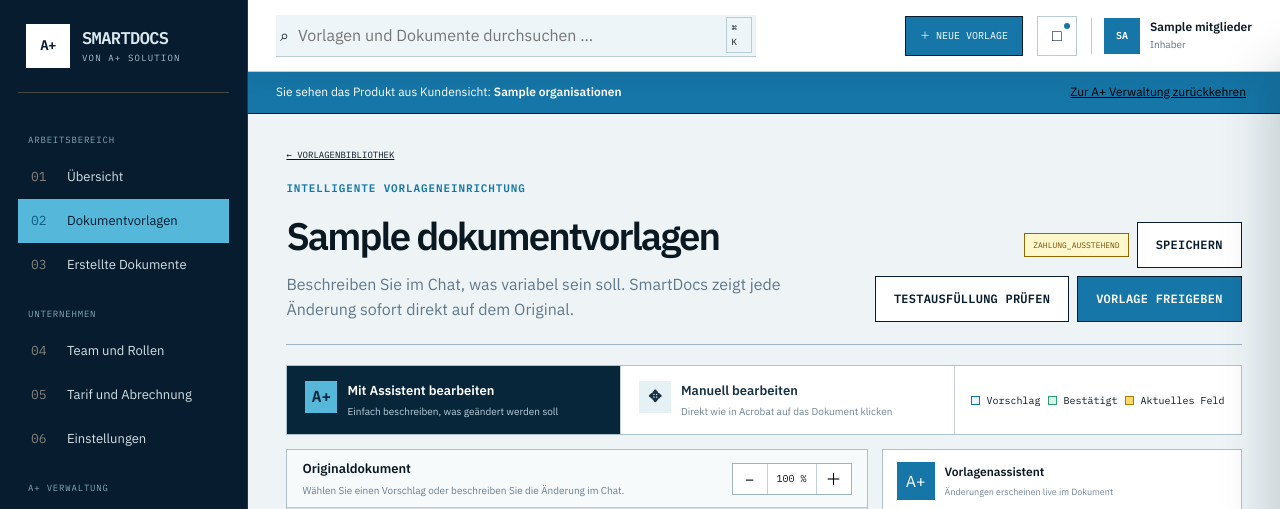
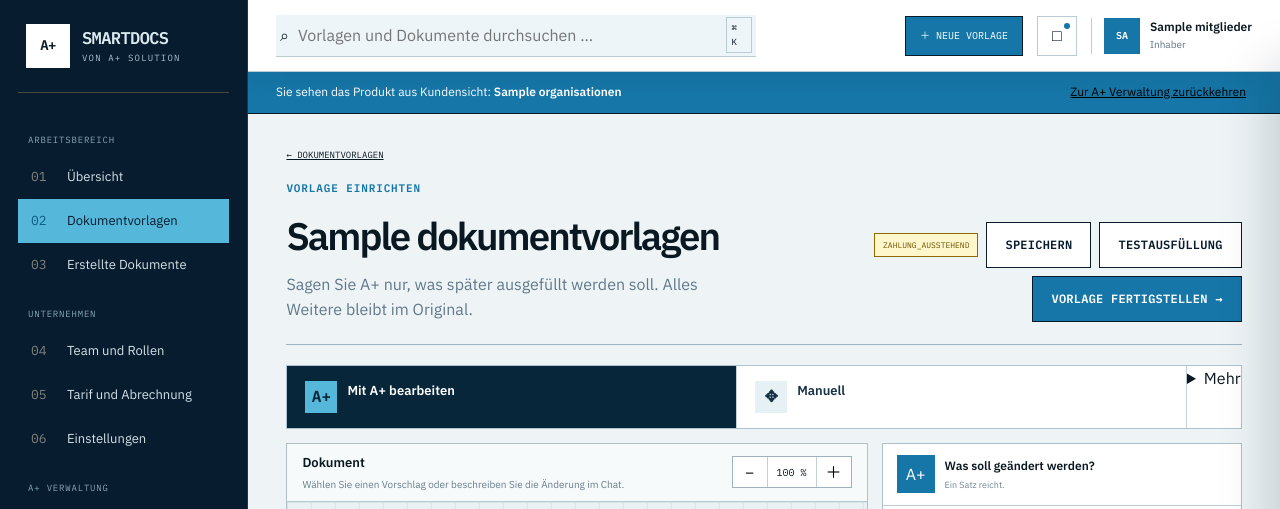
Before and after one commit to hsdarestani/A-SmartDocs, a FastAPI app: page /vorlagen/1 in a window 1280 px wide. Shown: the top 509 px of the page. Run offline with FastAPI, Linux system fonts and the light colour scheme; the visitor is signed in with stand-in values (Sample User, id 1); tables that the repository leaves empty hold one stand-in row (values such as "Sample post"); parts of the project's set-up code (start-up, migrations or seed data) failed here and were passed over.

Commit message:
Vorlageneditor radikal vereinfachen

```diff
--- a/app/templates/vorlage_detail.html
+++ b/app/templates/vorlage_detail.html
@@ -1,61 +1,66 @@
 {% extends "base.html" %}
 {% block titel %}{{ eintrag.name }} – A+ SmartDocs{% endblock %}
 {% block inhalt %}
-<section class="workflow-editor">
-  <header class="workflow-kopf">
+<section class="workflow-editor workflow-editor-einfach">
+  <header class="workflow-kopf workflow-kopf-einfach">
     <div>
-      <a href="/vorlagen" class="zuruecklink">← Vorlagenbibliothek</a>
-      <span class="uebertitel">Intelligente Vorlageneinrichtung</span>
+      <a href="/vorlagen" class="zuruecklink">← Dokumentvorlagen</a>
+      <span class="uebertitel">Vorlage einrichten</span>
       <h1>{{ eintrag.name }}</h1>
-      <p>Beschreiben Sie im Chat, was variabel sein soll. SmartDocs zeigt jede Änderung sofort direkt auf dem Original.</p>
+      <p>Sagen Sie A+ nur, was später ausgefüllt werden soll. Alles Weitere bleibt im Original.</p>
     </div>
     <div class="workflow-kopfaktionen">
       <span class="zustandsmarke {% if eintrag.status == 'bereit' %}bereit{% endif %}" id="workflowStatus">{{ eintrag.status }}</span>
-      <button id="workflowSpeichern" class="schaltflaeche sekundaer" type="button">Speichern</button>
-      <button id="workflowTesten" class="schaltflaeche sekundaer" type="button">Testausfüllung prüfen</button>
-      {% if eintrag.status == 'bereit' %}<a href="/vorlagen/{{ eintrag.id }}/verwenden" class="schaltflaeche primaer">Vorlage verwenden →</a>{% else %}<button id="workflowFreigeben" class="schaltflaeche primaer" type="button">Vorlage freigeben</button>{% endif %}
+      <button id="workflowSpeichern" class="schaltflaeche sekundaer workflow-technisch" type="button">Speichern</button>
+      <button id="workflowTesten" class="schaltflaeche sekundaer workflow-technisch" type="button">Testausfüllung</button>
+      {% if eintrag.status == 'bereit' %}
+        <a href="/vorlagen/{{ eintrag.id }}/verwenden" class="schaltflaeche primaer">Dokument erstellen →</a>
+      {% else %}
+        <button id="workflowFreigeben" class="schaltflaeche primaer" type="button">Vorlage fertigstellen →</button>
+      {% endif %}
     </div>
   </header>
 
-  <div class="workflow-modusleiste" role="tablist" aria-label="Bearbeitungsmodus">
-    <button type="button" class="aktiv" data-workflow-modus="chat"><span>A+</span><b>Mit Assistent bearbeiten</b><small>Einfach beschreiben, was geändert werden soll</small></button>
-    <button type="button" data-workflow-modus="manuell"><span>✥</span><b>Manuell bearbeiten</b><small>Direkt wie in Acrobat auf das Dokument klicken</small></button>
-    <div class="workflow-legende"><i class="vorgeschlagen"></i>Vorschlag <i class="bestaetigt"></i>Bestätigt <i class="ausgewaehlt"></i>Aktuelles Feld</div>
+  <div class="workflow-modusleiste workflow-modusleiste-einfach" role="tablist" aria-label="Bearbeitungsmodus">
+    <button type="button" class="aktiv" data-workflow-modus="chat"><span>A+</span><b>Mit A+ bearbeiten</b></button>
+    <button type="button" data-workflow-modus="manuell"><span>✥</span><b>Manuell</b></button>
+    <details class="workflow-mehr"><summary>Mehr</summary><div><i class="vorgeschlagen"></i>Vorschlag <i class="bestaetigt"></i>Bestätigt <i class="ausgewaehlt"></i>Ausgewählt</div></details>
   </div>
 
-  <div class="workflow-arbeitsbereich">
+  <div class="workflow-arbeitsbereich workflow-arbeitsbereich-einfach">
     <section class="workflow-dokumentbereich">
-      <div class="workflow-dokumentkopf"><div><strong>Originaldokument</strong><small id="workflowDokumentHinweis">Klicken Sie links auf einen Feldvorschlag, um seine genaue Position zu sehen.</small></div><div class="workflow-zoom"><button type="button" id="workflowZoomMinus">−</button><span id="workflowZoomWert">100 %</span><button type="button" id="workflowZoomPlus">＋</button></div></div>
+      <div class="workflow-dokumentkopf"><div><strong>Dokument</strong><small id="workflowDokumentHinweis">Klicken Sie auf ein markiertes Feld, um es zu prüfen.</small></div><div class="workflow-zoom"><button type="button" id="workflowZoomMinus">−</button><span id="workflowZoomWert">100 %</span><button type="button" id="workflowZoomPlus">＋</button></div></div>
       <div class="workflow-dokument-scroll" id="workflowDokumentScroll"><div class="workflow-seiten" id="workflowSeiten">{% for seite in range(1, eintrag.seiten + 1) %}<article class="workflow-seite" data-seite="{{ seite }}"><img src="/vorlagen/{{ eintrag.id }}/seiten/{{ seite }}.png" alt="Seite {{ seite }} der Vorlage" draggable="false"><div class="workflow-overlay" data-seite="{{ seite }}"></div><span class="workflow-seitennummer">Seite {{ seite }}</span></article>{% endfor %}</div></div>
     </section>
 
-    <aside class="workflow-assistent">
+    <aside class="workflow-assistent workflow-assistent-einfach">
       <section id="workflowChatPanel" class="workflow-panel aktiv">
-        <header class="workflow-panelkopf"><span class="assistentenbild gross">A+</span><div><strong>Vorlagenassistent</strong><small>Änderungen erscheinen live im Dokument</small></div></header>
-        <div class="workflow-startkarte"><small>Automatische Qualitätskontrolle</small><strong>Ich habe {{ eintrag.erkannte_felder }} mögliche variable Bereiche vorgeschlagen.</strong><p>Bestätigen Sie passende Vorschläge einzeln, entfernen Sie unnötige oder schreiben Sie mir einfach, was anders sein soll.</p><div class="workflow-schnellaktionen"><button type="button" data-chat-vorschlag="Bestätige alle plausiblen Vorschläge und entferne offensichtliche Duplikate.">Vorschläge bereinigen</button><button type="button" data-chat-vorschlag="Zeige mir nur unsichere Felder, die ich prüfen sollte.">Nur Unsicheres zeigen</button><button type="button" data-chat-vorschlag="Entferne alle Vorschläge. Ich möchte die Felder selbst definieren.">Ohne Vorschläge starten</button></div></div>
+        <header class="workflow-panelkopf"><span class="assistentenbild gross">A+</span><div><strong>Was soll geändert werden?</strong><small>Ein Satz reicht.</small></div></header>
+        <div class="workflow-startkarte workflow-startkarte-einfach"><strong>{{ eintrag.erkannte_felder }} mögliche Felder gefunden</strong><p>Schreiben Sie zum Beispiel: „Firmenname und Adresse sind variabel.“</p><div class="workflow-schnellaktionen"><button type="button" data-chat-vorschlag="Bestätige alle plausiblen Vorschläge und entferne offensichtliche Duplikate.">Alles Plausible übernehmen</button><button type="button" data-chat-vorschlag="Zeige mir nur unsichere Felder, die ich prüfen sollte.">Nur Unsicheres prüfen</button></div></div>
         <div class="workflow-dialog" id="workflowDialog">{% for dialog in dialoge %}<div class="dialognachricht {{ 'nutzer' if dialog.rolle == 'nutzer' else 'assistent' }}">{{ dialog.nachricht }}</div>{% endfor %}</div>
-        <form id="workflowChatForm" class="workflow-chat-eingabe"><textarea id="workflowChatText" rows="2" placeholder="z. B. Vorname und Nachname sind variabel. Die Überschrift bleibt fest."></textarea><button type="submit" aria-label="Nachricht senden">↑</button></form>
+        <form id="workflowChatForm" class="workflow-chat-eingabe"><textarea id="workflowChatText" rows="2" placeholder="Was soll variabel sein oder entfernt werden?"></textarea><button type="submit" aria-label="Nachricht senden">↑</button></form>
       </section>
 
-      <section id="workflowManuellPanel" class="workflow-panel"><header class="workflow-panelkopf"><span class="assistentenbild gross">✥</span><div><strong>Manueller Modus</strong><small>Direkt auf die gewünschte Stelle klicken</small></div></header><div class="workflow-anleitung"><b>1</b><span>Klicken Sie auf eine freie oder zu ersetzende Stelle im Dokument.</span><b>2</b><span>Ziehen Sie das Feld an die richtige Position und skalieren Sie es am Griff.</span><b>3</b><span>Wählen Sie nur bei vorhandenem Beispieltext „alten Inhalt entfernen“.</span></div><button id="workflowFeldWerkzeug" type="button" class="workflow-werkzeug aktiv">＋ Neues Feld auf Dokument setzen</button></section>
+      <section id="workflowManuellPanel" class="workflow-panel"><header class="workflow-panelkopf"><span class="assistentenbild gross">✥</span><div><strong>Manuell markieren</strong><small>Auf das Dokument klicken und Feld setzen.</small></div></header><div class="workflow-anleitung-einfach"><p>Klicken Sie an die gewünschte Stelle. Danach können Sie das Feld verschieben oder vergrößern.</p></div><button id="workflowFeldWerkzeug" type="button" class="workflow-werkzeug aktiv">＋ Feld auf Dokument setzen</button></section>
 
-      <section class="workflow-feldliste-bereich"><div class="workflow-feldliste-kopf"><div><strong>Variable Felder</strong><small><span id="workflowFeldAnzahl">0</span> vorgeschlagen</small></div><input id="workflowFeldSuche" type="search" placeholder="Suchen …"></div><div id="workflowFeldListe" class="workflow-feldliste"></div></section>
+      <details class="workflow-feld-details">
+        <summary><span><strong>Erkannte Felder</strong><small><span id="workflowFeldAnzahl">0</span> Felder</small></span><b>Öffnen</b></summary>
+        <section class="workflow-feldliste-bereich"><div class="workflow-feldliste-kopf"><input id="workflowFeldSuche" type="search" placeholder="Feld suchen …"></div><div id="workflowFeldListe" class="workflow-feldliste"></div></section>
+      </details>
     </aside>
   </div>
 
   <aside id="workflowFeldDrawer" class="workflow-feld-drawer" aria-hidden="true">
-    <header><div><span class="uebertitel">Feld bearbeiten</span><h2 id="workflowFeldTitel">Variables Feld</h2></div><button id="workflowDrawerSchliessen" type="button">×</button></header>
+    <header><div><span class="uebertitel">Feld</span><h2 id="workflowFeldTitel">Variables Feld</h2></div><button id="workflowDrawerSchliessen" type="button">×</button></header>
     <input type="hidden" id="workflowFeldIndex">
-    <label><span>Bezeichnung</span><input id="workflowFeldBezeichnung"></label>
-    <label><span>Feldart</span><select id="workflowFeldTyp"><option value="text">Text</option><option value="mehrzeilig">Mehrzeiliger Text</option><option value="datum">Datum</option><option value="zahl">Zahl</option><option value="betrag">Betrag</option><option value="auswahl">Auswahl</option><option value="kontrollfeld">Kontrollkästchen</option><option value="unterschrift">Unterschrift</option><option value="bild">Bild</option><option value="tabelle">Tabelle</option></select></label>
-    <label><span>Beispielinhalt im Original</span><input id="workflowFeldBeispiel" placeholder="Nur ausfüllen, wenn bestehender Text ersetzt werden soll"></label>
-    <label class="workflow-schalterkarte"><input id="workflowAltenInhaltEntfernen" type="checkbox"><span><b>Vorhandenen Inhalt sauber entfernen</b><small>Nur aktivieren, wenn an dieser Stelle bereits ein Beispielwert steht.</small></span></label>
-    <label class="workflow-schalterkarte"><input id="workflowFeldPflicht" type="checkbox"><span><b>Als Pflichtfeld festlegen</b><small>Standardmäßig ist kein Feld verpflichtend.</small></span></label>
-    <div class="workflow-drawer-aktionen"><button id="workflowFeldEntfernen" class="schaltflaeche gefahr" type="button">Nicht variabel</button><button id="workflowFeldUebernehmen" class="schaltflaeche primaer" type="button">Änderung übernehmen</button></div>
+    <label><span>Name</span><input id="workflowFeldBezeichnung"></label>
+    <label><span>Art</span><select id="workflowFeldTyp"><option value="text">Text</option><option value="mehrzeilig">Mehrzeiliger Text</option><option value="datum">Datum</option><option value="zahl">Zahl</option><option value="betrag">Betrag</option><option value="auswahl">Auswahl</option><option value="kontrollfeld">Kontrollkästchen</option><option value="unterschrift">Unterschrift</option><option value="bild">Bild</option><option value="tabelle">Tabelle</option></select></label>
+    <details class="workflow-erweitert"><summary>Weitere Einstellungen</summary><div><label><span>Text im Original</span><input id="workflowFeldBeispiel" placeholder="Nur nötig, wenn vorhandener Text ersetzt wird"></label><label class="workflow-schalterkarte"><input id="workflowAltenInhaltEntfernen" type="checkbox"><span><b>Vorhandenen Text entfernen</b><small>Nur aktivieren, wenn hier bereits ein Beispielwert steht.</small></span></label><label class="workflow-schalterkarte"><input id="workflowFeldPflicht" type="checkbox"><span><b>Pflichtfeld</b><small>Standardmäßig bleibt das Feld freiwillig.</small></span></label></div></details>
+    <div class="workflow-drawer-aktionen"><button id="workflowFeldEntfernen" class="schaltflaeche gefahr" type="button">Entfernen</button><button id="workflowFeldUebernehmen" class="schaltflaeche primaer" type="button">Übernehmen</button></div>
   </aside>
 
   <script id="workflowSchema" type="application/json">{{ eintrag.schema|tojson }}</script><input type="hidden" id="workflowVorlageId" value="{{ eintrag.id }}">
 
-  <div id="workflowTestDialog" class="dialoghintergrund versteckt" data-kompatibilitaet="vergleichOriginal vergleichTest"><section class="workflow-testdialog"><header><div><span class="uebertitel">Testausfüllung</span><h2>Original und Ausgabe direkt vergleichen</h2><p>Erst nach diesem kurzen Vergleich wird die Vorlage freigegeben.</p></div><button id="workflowTestSchliessen" type="button">×</button></header><div class="workflow-testvergleich"><iframe id="workflowTestOriginal" title="Original"></iframe><iframe id="workflowTestAusgabe" title="Testausfüllung"></iframe></div><footer><label class="workflow-bestaetigung"><input id="workflowTestBestaetigt" type="checkbox"><span><i>✓</i><b>Die Positionen und Ersetzungen sehen korrekt aus.</b><small>Der Schalter ist auf Mobilgeräten und Desktop vollständig klickbar.</small></span></label><button id="workflowTestAbschliessen" class="schaltflaeche primaer" type="button">Prüfung abschließen</button></footer></section></div>
+  <div id="workflowTestDialog" class="dialoghintergrund versteckt" data-kompatibilitaet="vergleichOriginal vergleichTest"><section class="workflow-testdialog workflow-testdialog-einfach"><header><div><span class="uebertitel">Letzter Blick</span><h2>Sieht das Ergebnis richtig aus?</h2><p>Links ist das Original, rechts die Testausfüllung.</p></div><button id="workflowTestSchliessen" type="button">×</button></header><div class="workflow-testvergleich"><iframe id="workflowTestOriginal" title="Original"></iframe><iframe id="workflowTestAusgabe" title="Testausfüllung"></iframe></div><footer><label class="workflow-bestaetigung"><input id="workflowTestBestaetigt" type="checkbox"><span><b>Ja, die Felder sitzen richtig.</b></span></label><button id="workflowTestAbschliessen" class="schaltflaeche primaer" type="button">Fertig</button></footer></section></div>
 </section>
 {% endblock %}
```
